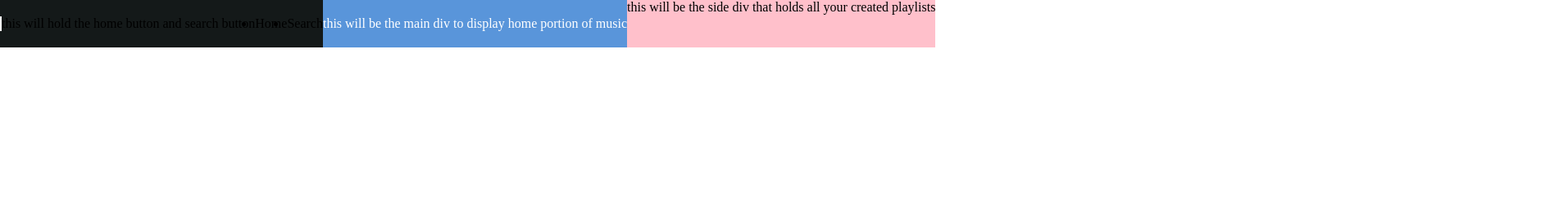
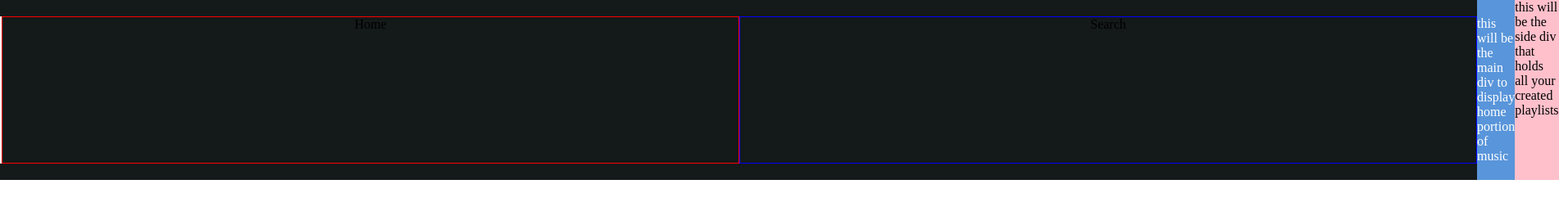
Before and after one commit to yasminaguilarx/mvp_project, a website: page public/index.html in a window 1280 px wide. Shown: the whole page at 82% size, 1902 px wide, since content can reach past the window. Drawn offline with Linux system fonts and the light colour scheme.

Commit message:
styling changes

```diff
--- a/public/index.html
+++ b/public/index.html
@@ -11,21 +11,8 @@
     <div class="container">
       <div id="btndiv">
         <div class="links"></div>
-        <p>this will hold the home button and search button</p>
-        <ul>
-          <li>
-            <a class="button">
-              <span id="homebtn">Home</span>
-            </a>
-          </li>
-        </ul>
-        <ul>
-          <li>
-            <a class="button">
-              <span id="searchbtn">Search</span>
-            </a>
-          </li>
-        </ul>
+        <div class="homebtn">Home</div>
+        <div class="searchbtn">Search</div>
       </div>
 
       <div id="mainDisplay">
```
